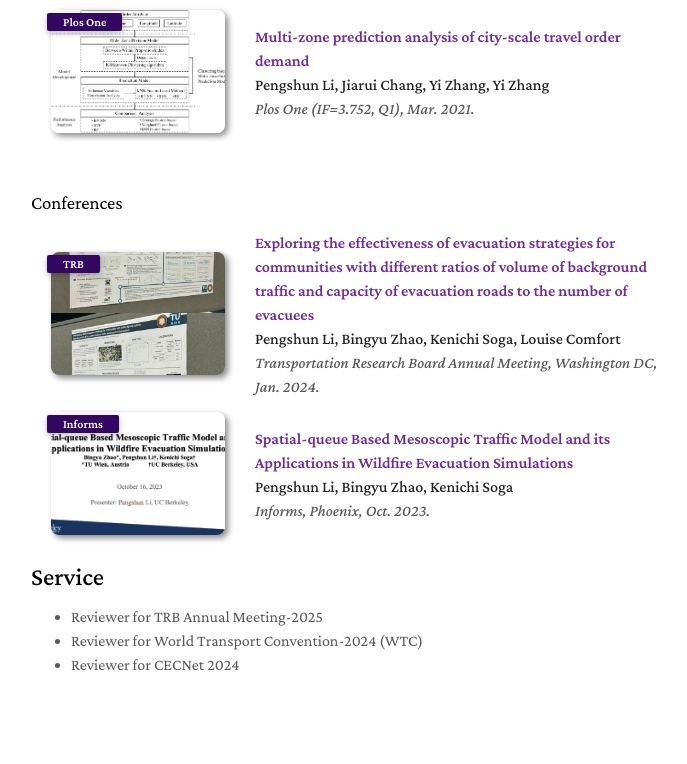
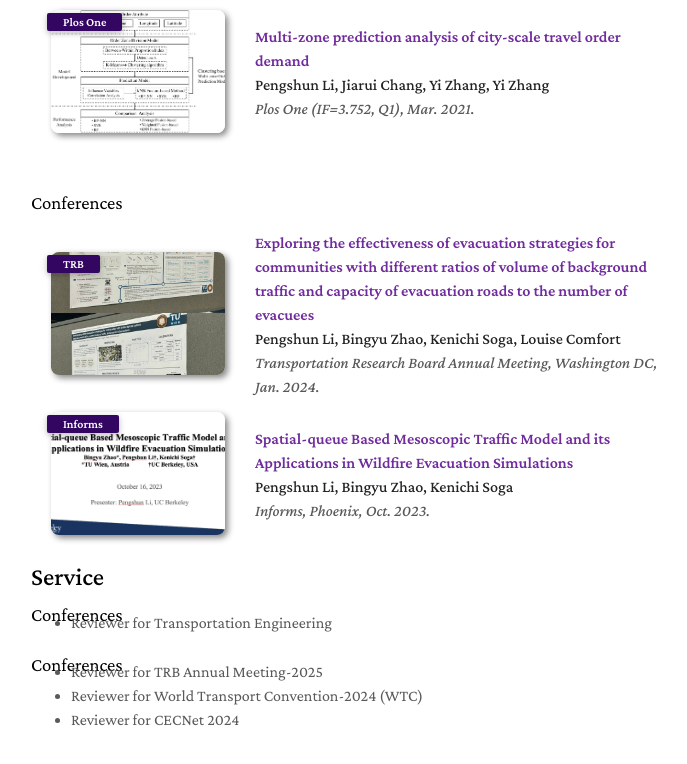
Before and after one commit to pengshunli/pengshunli.github.io, a plain HTML site: page index.html in a window 1280 px wide. Shown: the part 1715-2479 px from the top of the page, without its empty margins (439-1126 px from the left). Drawn offline with nearby package versions, Linux system fonts and the light colour scheme; some icons are missing; files whose address does not match are found by name.

Commit message:
Update index.html

```diff
--- a/index.html
+++ b/index.html
@@ -334,6 +334,13 @@
 </div>
 
 <h2 id="Service">Service</h2>
+<h3 id="conference" style="margin: 2px 0px -15px;">Conferences</h3>
+<ul>
+  <li> Reviewer for Transportation Engineering</li>
+</ul>
+
+
+<h3 id="conference" style="margin: 2px 0px -15px;">Conferences</h3>
 <ul>
   <li> Reviewer for TRB Annual Meeting-2025</li>
   <li> Reviewer for World Transport Convention-2024 (WTC)</li>
```
